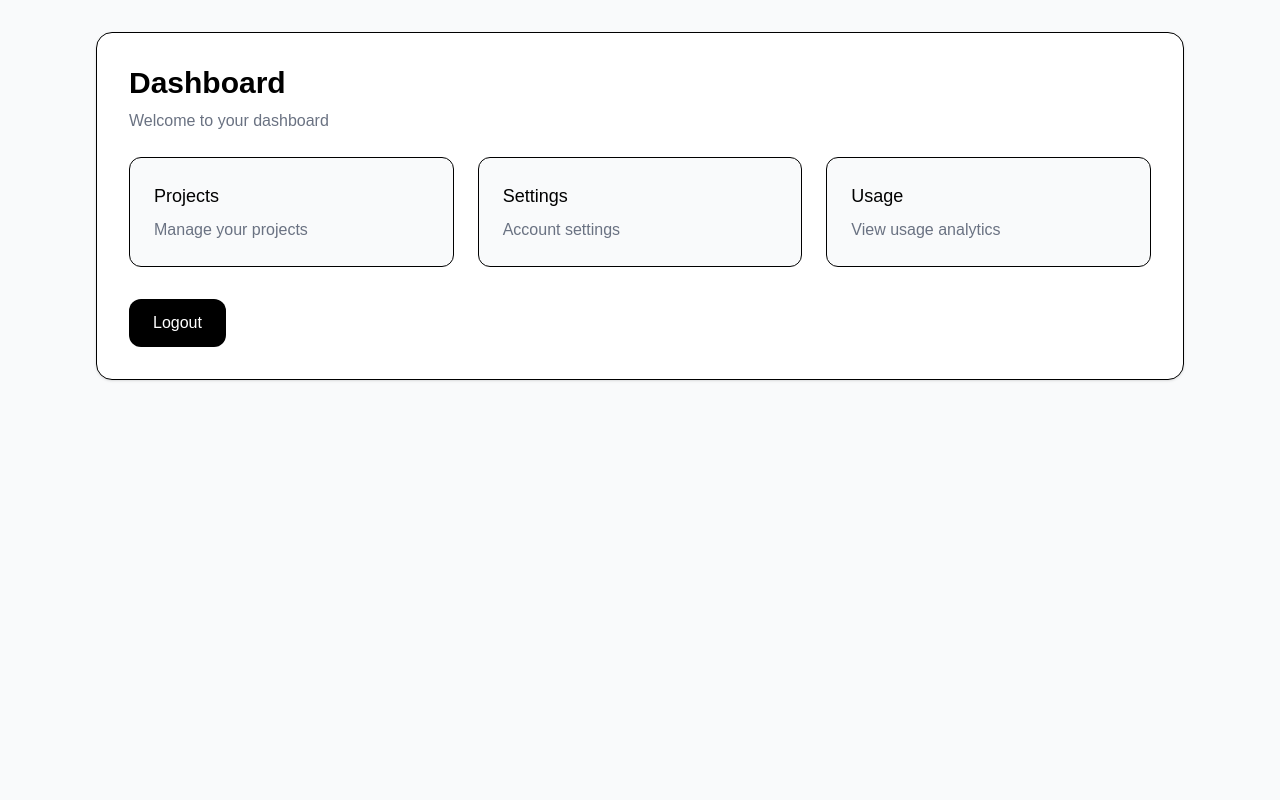
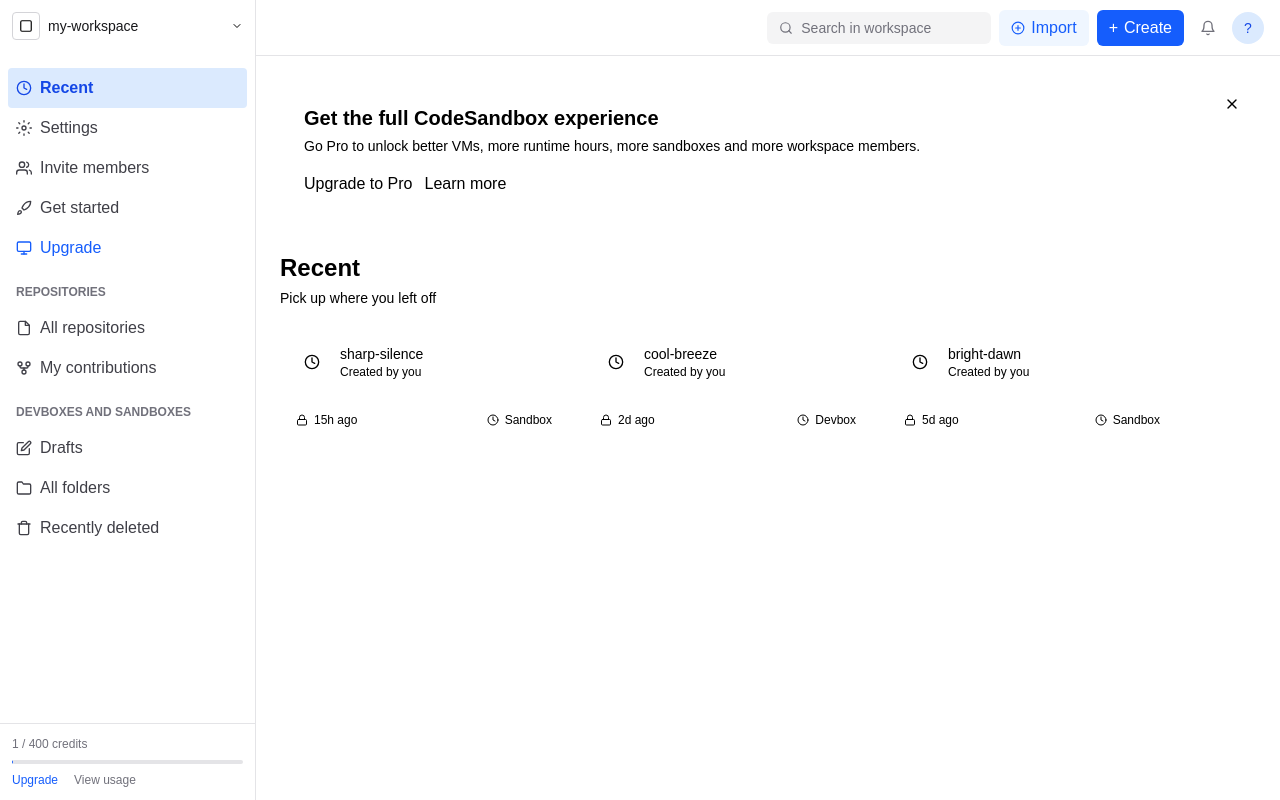
Before and after one commit to sudoKrishna/oran, a Next.js app in the folder frontend/: page /dashboard in a window 1280 px wide. Built offline with nearby package versions, Linux system fonts and the light colour scheme; no server answers.

Commit message:
update the dashboard page.tsx

```diff
--- a/frontend/app/dashboard/page.tsx
+++ b/frontend/app/dashboard/page.tsx
@@ -1,63 +1,62 @@
-import { cookies } from "next/headers";
+// import { getServerSession } from "next-auth";
+// import { authOptions } from "@/lib/auth";
 
-export default async function DashboardPage() {
-    const cookieStore = await cookies();
+// export default async function Dashboard() {
+//   const session = await getServerSession(authOptions);
 
-  cookieStore.get("token");
+//   if (!session) {
+//     return <div>Unauthorized</div>;
+//   }
+
+//   return <div>Welcome {session.user?.email}</div>;
+// }
+
+"use client";
+import { useEffect, useRef } from "react";
+import gsap from "gsap";
+import Sidebar from "./components/Sidebar";
+import TopBar from "./components/TopBar";
+import UpgradeBanner from "./components/UpgradeBanner";
+import ProjectCard from "./components/ProjectCard";
+import { useSession } from "next-auth/react";
+
+const projects = [
+  { name: "sharp-silence", createdBy: "Created by you", time: "15h ago", type: "Sandbox" },
+  { name: "cool-breeze", createdBy: "Created by you", time: "2d ago", type: "Devbox" },
+  { name: "bright-dawn", createdBy: "Created by you", time: "5d ago", type: "Sandbox" },
+];
+
+const Index = () => {
+  const { data: session } = useSession();
+  const titleRef = useRef<HTMLDivElement>(null);
+
+  useEffect(() => {
+    if (!titleRef.current) return;
+    gsap.fromTo(titleRef.current, { y: 15, opacity: 0 }, { y: 0, opacity: 1, duration: 0.6, delay: 0.5, ease: "power3.out" });
+  }, []);
 
   return (
-    <div className="min-h-screen bg-gray-50">
-      <div className="max-w-6xl mx-auto p-8">
-        <div className="bg-white rounded-2xl shadow-sm border p-8">
-          <h1 className="text-3xl font-semibold mb-2">
-            Dashboard
-          </h1>
+    <div className="flex h-screen bg-background overflow-hidden">
+      <Sidebar />
+      <div className="flex-1 flex flex-col min-w-0">
+        <TopBar session={session} />
+        <main className="flex-1 overflow-y-auto p-6">
+          <UpgradeBanner />
 
-          <p className="text-gray-500 mb-6">
-            Welcome to your dashboard
-          </p>
-
-          <div className="grid grid-cols-1 md:grid-cols-3 gap-6">
-
-            <div className="p-6 rounded-xl border bg-gray-50">
-              <h2 className="font-medium text-lg">
-                Projects
-              </h2>
-              <p className="text-gray-500 mt-2">
-                Manage your projects
-              </p>
-            </div>
-
-            <div className="p-6 rounded-xl border bg-gray-50">
-              <h2 className="font-medium text-lg">
-                Settings
-              </h2>
-              <p className="text-gray-500 mt-2">
-                Account settings
-              </p>
-            </div>
-
-            <div className="p-6 rounded-xl border bg-gray-50">
-              <h2 className="font-medium text-lg">
-                Usage
-              </h2>
-              <p className="text-gray-500 mt-2">
-                View usage analytics
-              </p>
-            </div>
-
+          <div ref={titleRef} className="mt-8 opacity-0">
+            <h1 className="text-2xl font-semibold text-foreground">Recent</h1>
+            <p className="text-sm text-muted-foreground mt-1">Pick up where you left off</p>
           </div>
 
-          <form action="/api/auth/logout" method="POST" className="mt-8">
-            <button
-              className="bg-black text-white px-6 py-3 rounded-xl hover:opacity-90 transition"
-            >
-              Logout
-            </button>
-          </form>
-
-        </div>
+          <div className="flex flex-wrap gap-4 mt-5">
+            {projects.map((p, i) => (
+              <ProjectCard key={p.name} {...p} delay={0.6 + i * 0.1} />
+            ))}
+          </div>
+        </main>
       </div>
     </div>
   );
-}
+};
+
+export default Index;
```
